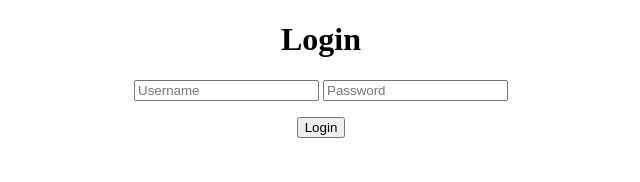
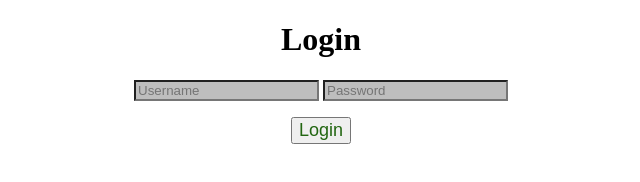
Before and after one commit to ranielgabriel/activity_3, a plain HTML site: page index.html in a window 1280 px wide. Shown: the whole page, without its empty margins (319-959 px from the left). Drawn offline with Linux system fonts and the light colour scheme.

Commit message:
Added design in login page

```diff
--- a/index.html
+++ b/index.html
@@ -3,13 +3,44 @@
 
 <head>
     <title>Login</title>
+    <style>
+        /* Pang id */
+        #divContainer {
+            text-align: center;
+        }
+
+        /* Pang class name */
+        .redText {
+            color: rgb(255, 0, 0);
+            background-color: #bebebe;
+        }
+
+        .redText:hover {
+            color: blue;
+        }
+
+        /* input {
+            text-align: right;
+        } */
+
+        #btnLogin {
+            font-size: large;
+            color: #261;
+        }
+
+        #btnLogin:hover {
+            cursor: pointer;
+            font-size: x-large;
+            color: red;
+        }
+    </style>
 </head>
 
 <body>
-    <div style="text-align: center;">
+    <div id="divContainer">
         <h1>Login</h1>
-        <input type="text" placeholder="Username" id="txtUsername">
-        <input type="text" placeholder="Password" id="txtPassword">
+        <input type="text" placeholder="Username" id="txtUsername" class="redText">
+        <input type="password" placeholder="Password" id="txtPassword" class="redText">
         <div style="margin-top: 1rem;">
             <button id="btnLogin">Login</button>
         </div>
```
